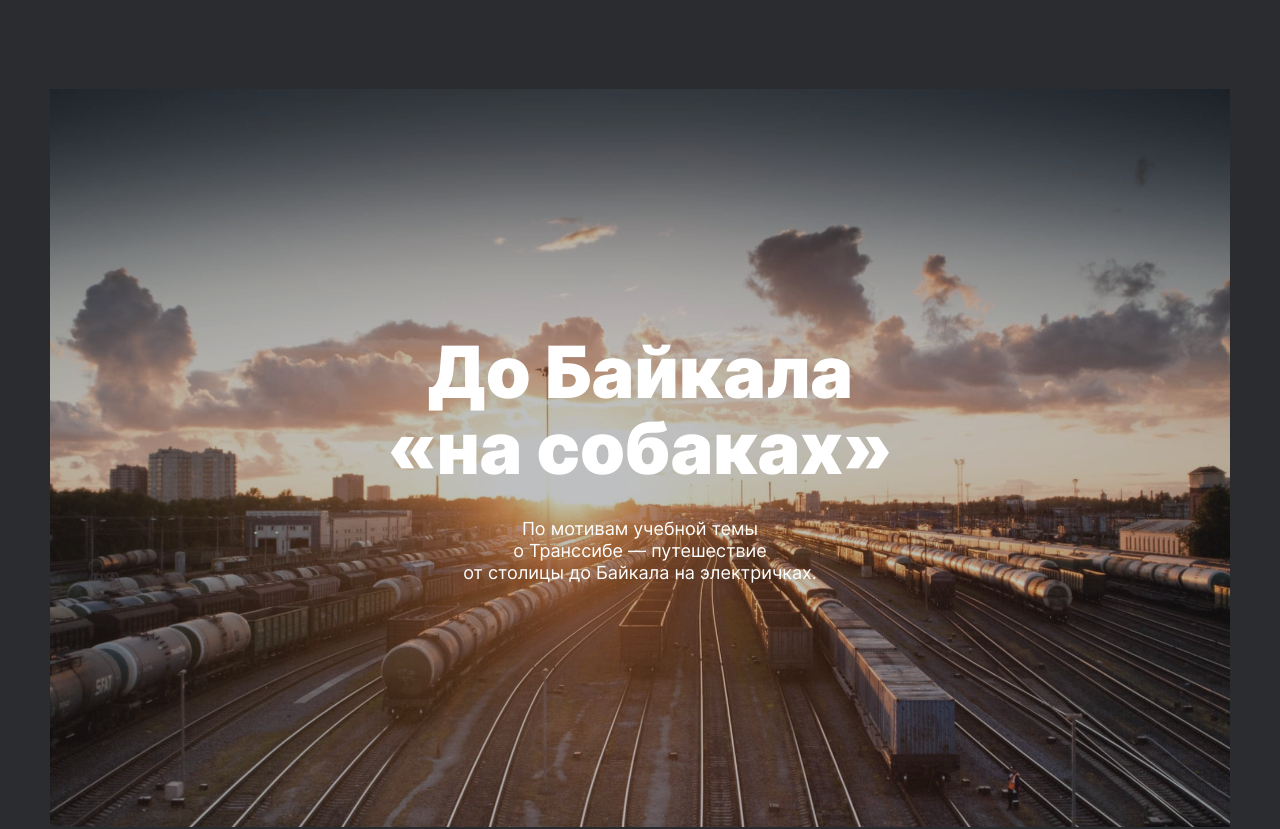
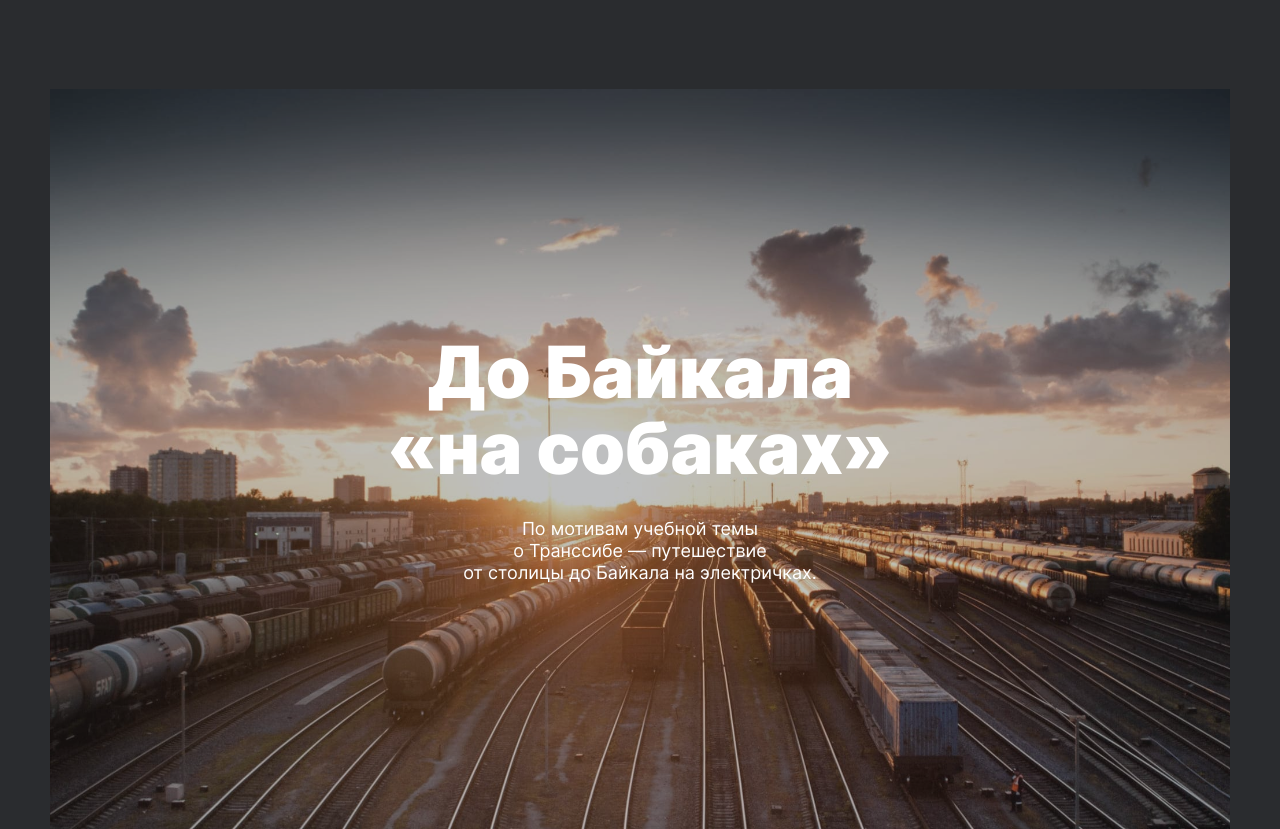
Before and after one commit to Grechkin77Anton/russian-travel, a plain HTML site: page index.html in a window 1280 px wide. Shown: the part 5913-6742 px from the top of the page. Drawn offline with Linux system fonts and the light colour scheme.

Commit message:
fixed block cover

```diff
--- a/blocks/cover/cover.css
+++ b/blocks/cover/cover.css
@@ -2,10 +2,10 @@
     display: flex;
     flex-direction: column;
     justify-content: center;
-    height: calc(100vw/(320/205));
+    height: calc(100vw/(320/200));
     background-image: url(../../images/cover-trains.jpg);
     background-repeat: no-repeat;
-    background-size: 100%;
+    background-size: cover;
     position: relative;
     transition: opacity ease-in-out .2s;
 }
@@ -25,12 +25,6 @@
     opacity: 0.8;
 }
 
-@media screen and (min-width: 1024px) {
-    .cover {
-        height: calc(100vw/(320/200));
-    }
-}
-
 @media screen and (min-width: 1280px) {
     .cover {
         max-width: 1180px;
```
